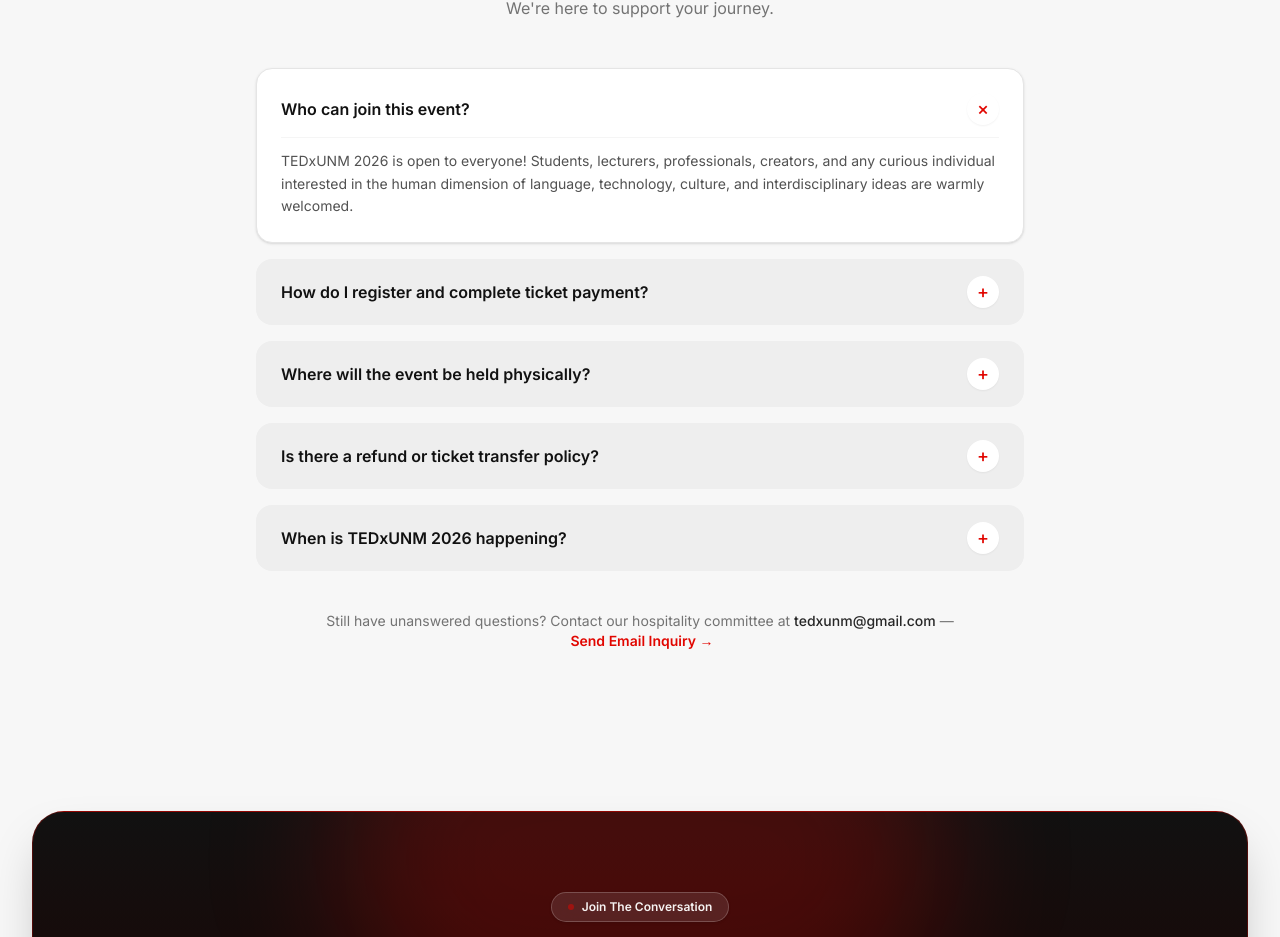
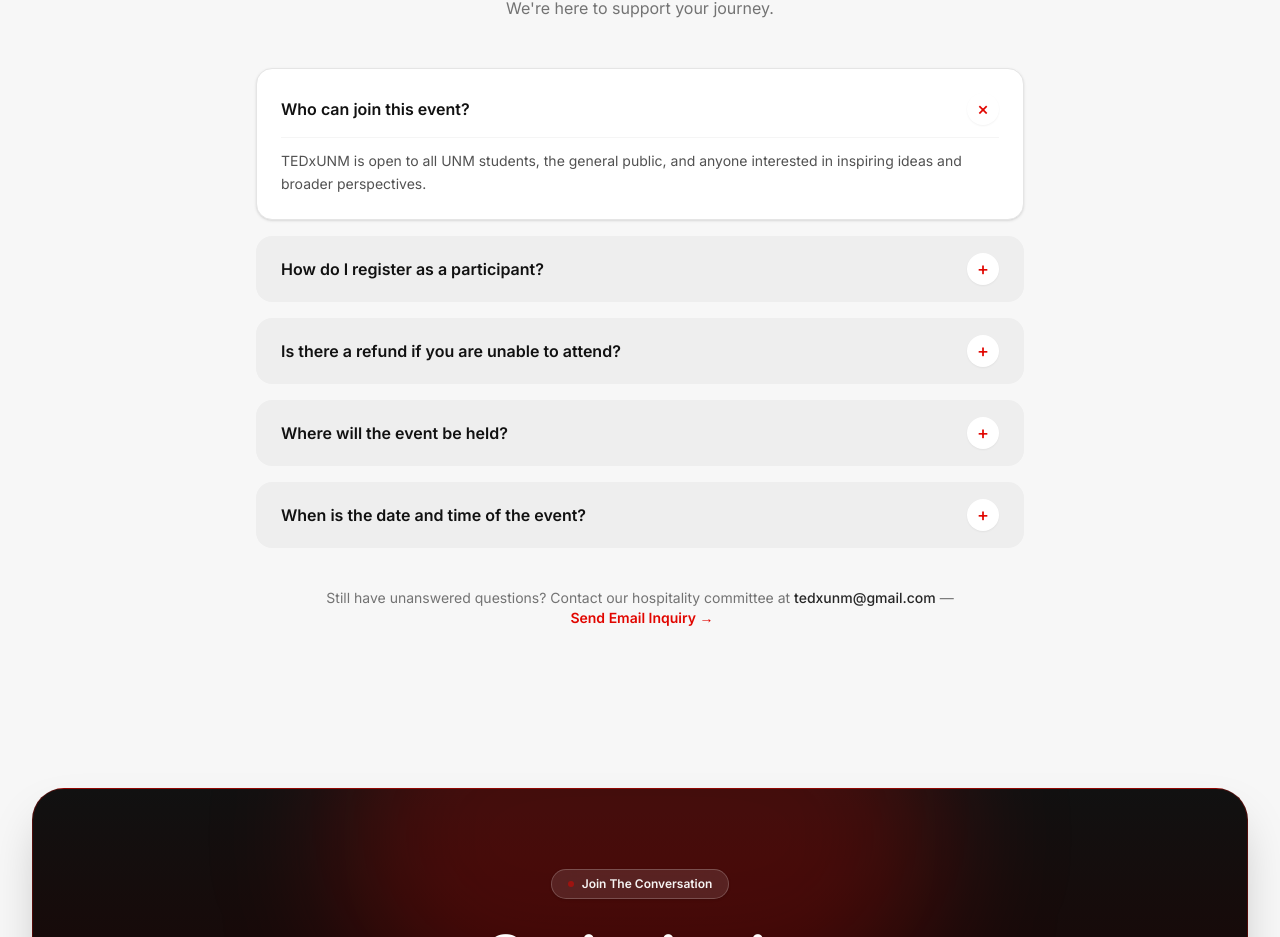
Before and after one commit to arjunmrti/tedxunm-2026, a React (Vite) app: page / in a window 1280 px wide. Shown: the part 8216-9153 px from the top of the page. Built offline with nearby package versions, Linux system fonts and the light colour scheme.

Commit message:
content: replace FAQ copy with source deck

```diff
--- a/src/constants/faq.ts
+++ b/src/constants/faq.ts
@@ -5,28 +5,28 @@
 
 export const faqData: FAQItem[] = [
   {
-    question: "Who can join this event?",
+    question: 'Who can join this event?',
     answer:
-      "TEDxUNM 2026 is open to everyone! Students, lecturers, professionals, creators, and any curious individual interested in the human dimension of language, technology, culture, and interdisciplinary ideas are warmly welcomed.",
+      'TEDxUNM is open to all UNM students, the general public, and anyone interested in inspiring ideas and broader perspectives.',
   },
   {
-    question: "How do I register and complete ticket payment?",
+    question: 'How do I register as a participant?',
     answer:
-      'Simply click the "Get Your Spot" button, choose your desired tier (Regular or Bundling), fill in your attendee details, and settle the payment via QRIS, Virtual Account, or E-wallet through our official ticketing system.',
+      'You can register via the official registration and ticket link, then follow the payment process to get your official ticket or access.',
   },
   {
-    question: "Where will the event be held physically?",
+    question: 'Is there a refund if you are unable to attend?',
     answer:
-      "The main stage event takes place inside the iconic Phinisi Hall (Ballroom), Menara Phinisi Universitas Negeri Makassar, located on Jl. A. P. Pettarani, Makassar, Sulawesi Selatan.",
+      'We currently do not provide refunds. However, tickets can be transferred to another person by confirming with the committee no later than H-1 before the event.',
   },
   {
-    question: "Is there a refund or ticket transfer policy?",
+    question: 'Where will the event be held?',
     answer:
-      "Tickets are strictly non-refundable. However, tickets may be transferred to another individual up to 7 days before the event date by contacting the official ticketing desk via WhatsApp (+62 82357837337).",
+      'The event will take place at Universitas Negeri Makassar, Jl. A. P. Pettarani, Tidung, Kec. Rappocini, Kota Makassar, Sulawesi Selatan.',
   },
   {
-    question: "When is TEDxUNM 2026 happening?",
+    question: 'When is the date and time of the event?',
     answer:
-      "TEDxUNM 2026 is scheduled for October 2026. Detailed time slots, registration desk opening, and side lounge schedules will be shared via our official Instagram @tedxunm and delegate email blasts.",
+      'The date and time of TEDxUNM 2026 will be announced through the official TEDxUNM channels and participant updates.',
   },
 ];
```
